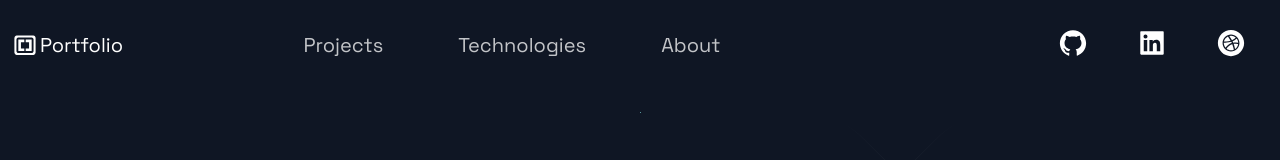
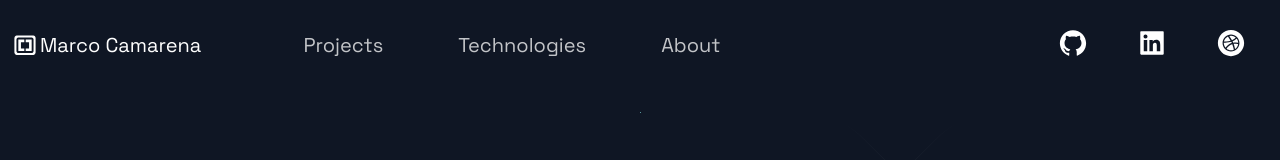
Before and after one commit to maco-data/portfolio_website, a Next.js app: page / in a window 1280 px wide. Shown: the top 160 px of the page. Built offline with nearby package versions, Linux system fonts and the light colour scheme.

Commit message:
Change header title to my name

```diff
--- a/src/components/Header/Header.js
+++ b/src/components/Header/Header.js
@@ -29,7 +29,7 @@ const Header = () => (
 						color: "white",
 						marginBottom: "30",
 					}}>
-					<DiBrackets size="3rem" /> <Span>Portfolio</Span>
+					<DiBrackets size="3rem" /> <Span>Marco Camarena</Span>
 				</a>
 			</Link>
 		</Div1>
```
